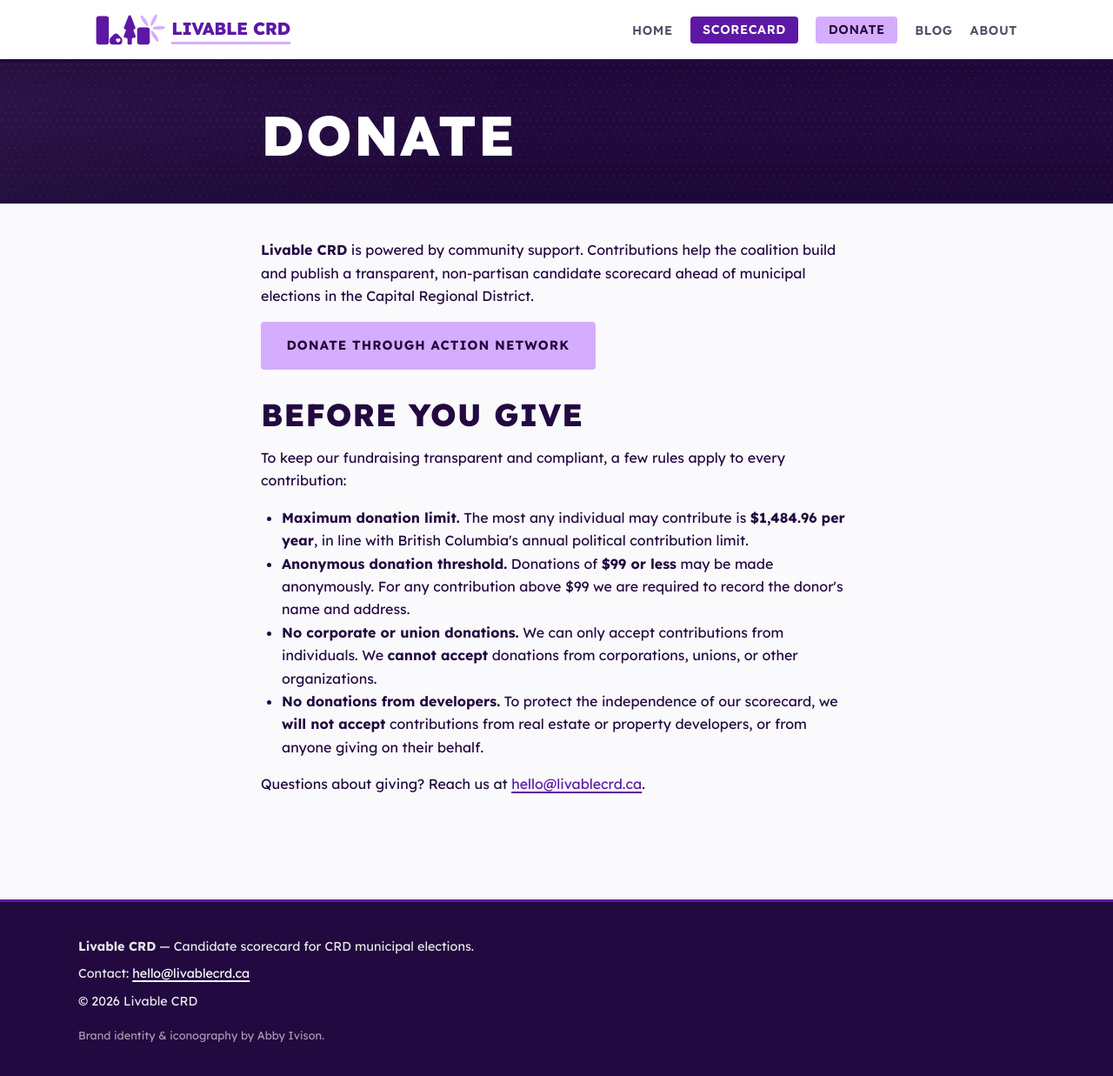
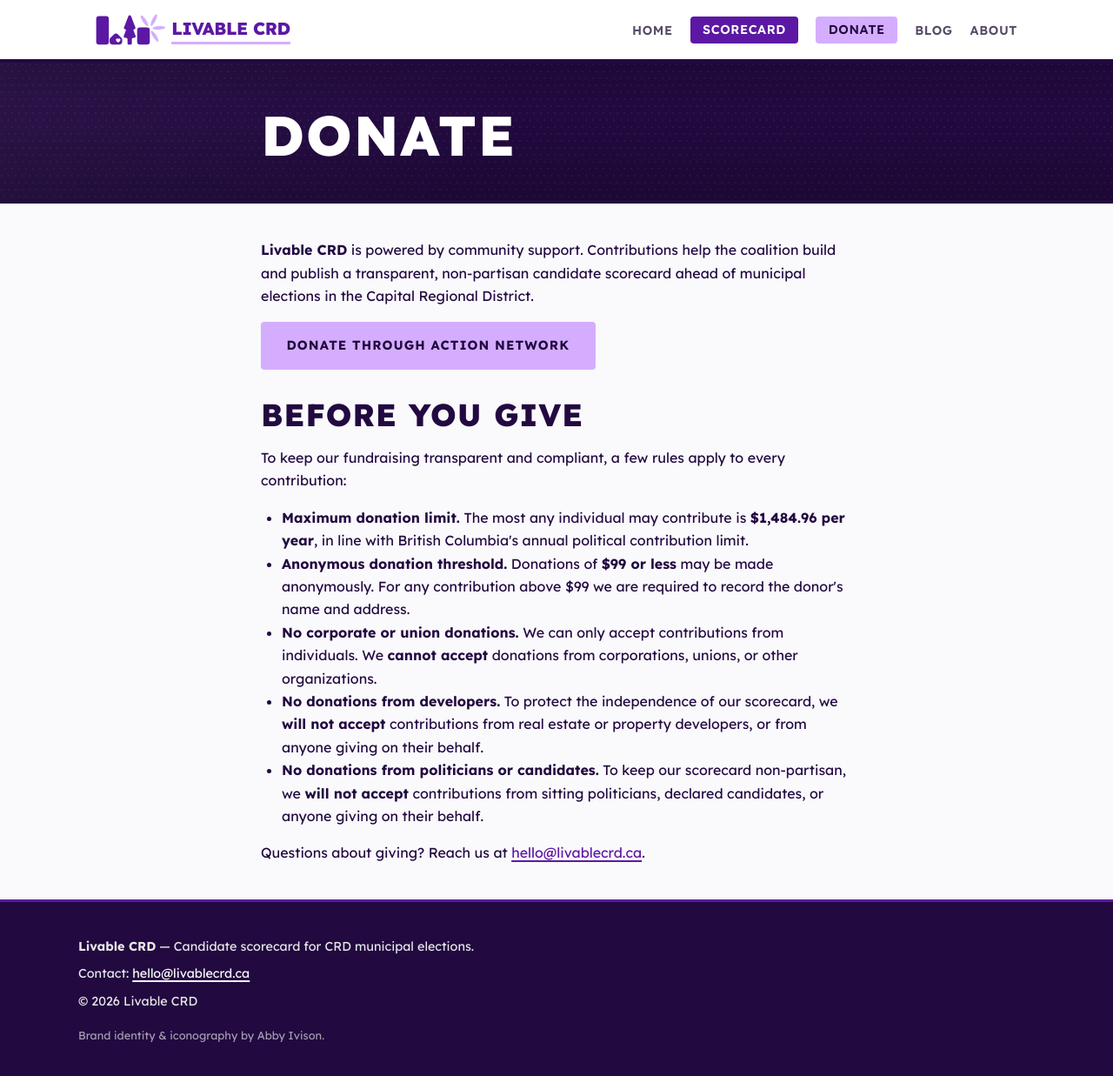
Before and after one commit to LaputanMachines/livable-crd-website, a Jekyll site: the page built from donate.md, in a window 1280 px wide and 1241 px high. Shown: the top 1237 px of the window at 87% size. Built offline with Jekyll 4.4.1, drawn with Linux system fonts in a browser that asks for light colours.

Commit message:
Bar political/candidate contributions in donate disclaimer
Add a "No donations from politicians or candidates" rule to keep the
scorecard non-partisan, mirroring the existing developer exclusion.

Co-Authored-By: Claude Opus 4.8 (1M context) <noreply@anthropic.com>

```diff
--- a/donate.md
+++ b/donate.md
@@ -44,6 +44,11 @@ description: >-
     our scorecard, we <strong>will not accept</strong> contributions from real
     estate or property developers, or from anyone giving on their behalf.
   </li>
+  <li>
+    <strong>No donations from politicians or candidates.</strong> To keep our
+    scorecard non-partisan, we <strong>will not accept</strong> contributions from
+    sitting politicians, declared candidates, or anyone giving on their behalf.
+  </li>
 </ul>
 
 <p>
```
